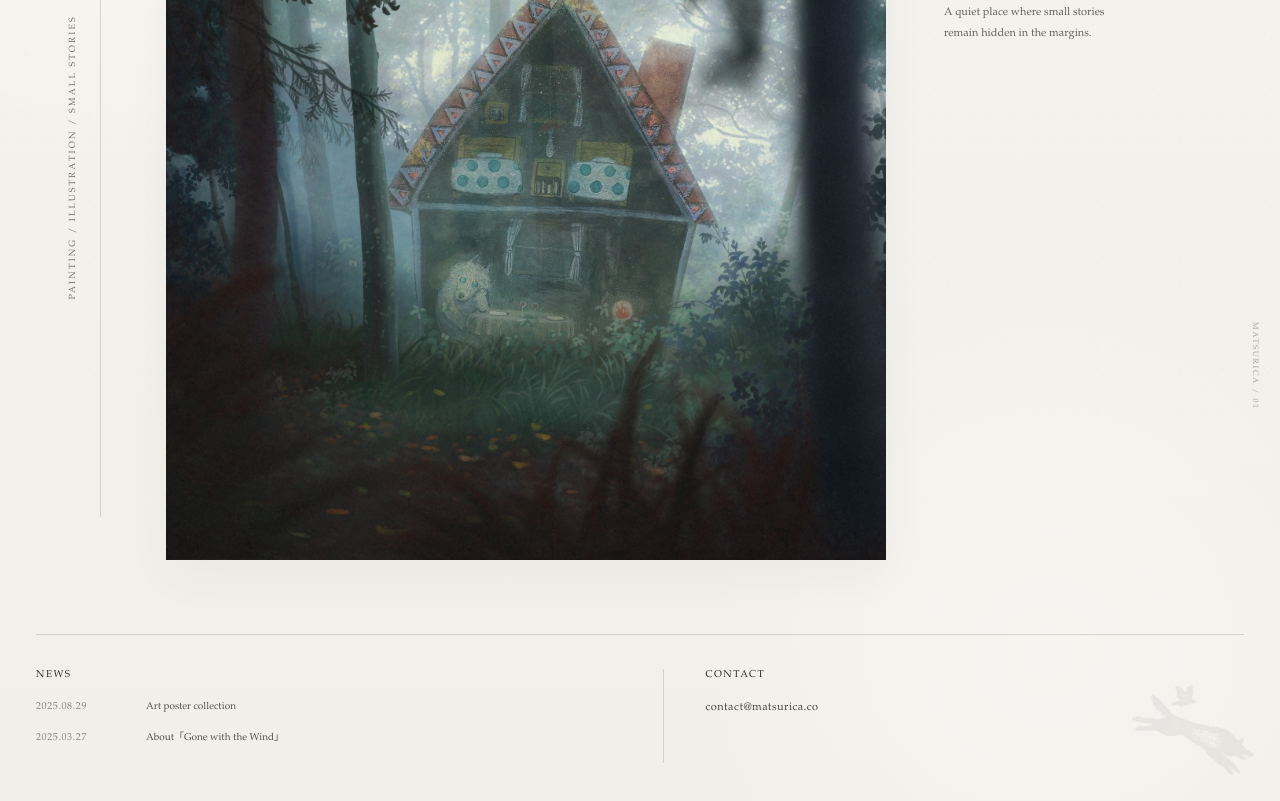
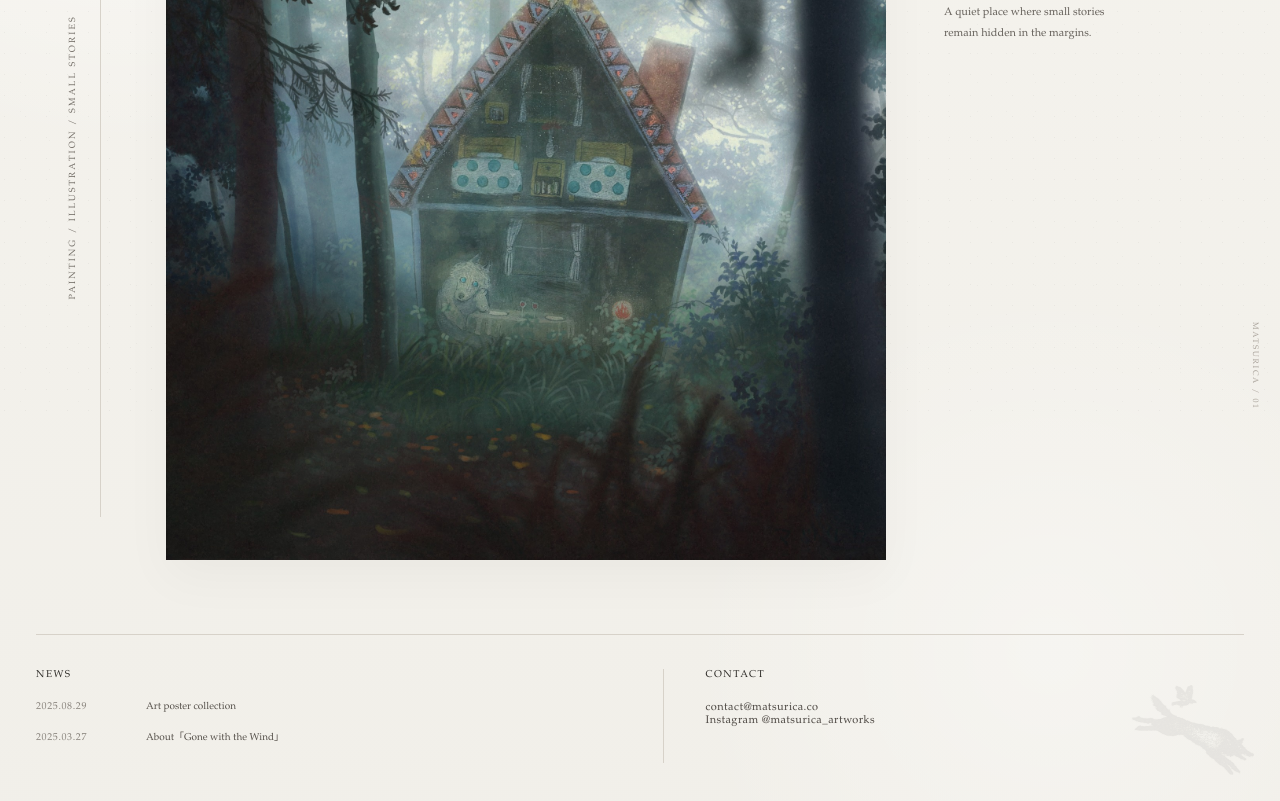
Before and after one commit to nao511525/matsurica-site, a plain HTML site: page index.html in a window 1280 px wide. Shown: the part 373-1174 px from the top of the page. Drawn offline with Linux system fonts and the light colour scheme.

Commit message:
Add Instagram to contact

```diff
--- a/index.html
+++ b/index.html
@@ -180,7 +180,7 @@ img.logo-mark{
 
         <section id="contact">
           <h2 class="section-title">Contact</h2>
-          <div class="contact"><a href="mailto:contact@matsurica.co">contact@matsurica.co</a></div>
+          <div class="contact"><a href="mailto:contact@matsurica.co">contact@matsurica.co</a><br><a href="https://www.instagram.com/matsurica_artworks/" target="_blank" rel="noopener noreferrer">Instagram @matsurica_artworks</a></div>
         </section>
 
         <div class="logo-zone">
```
